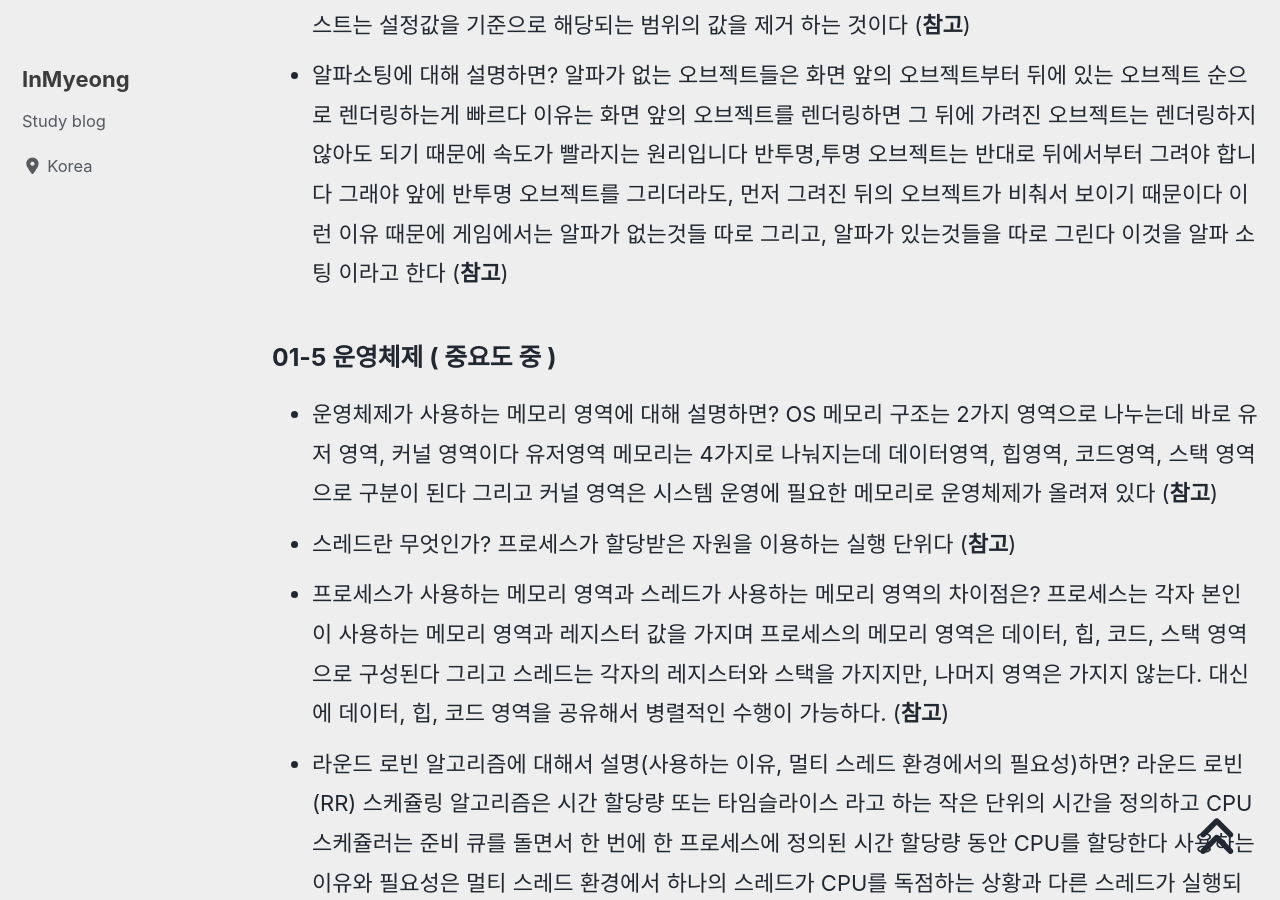
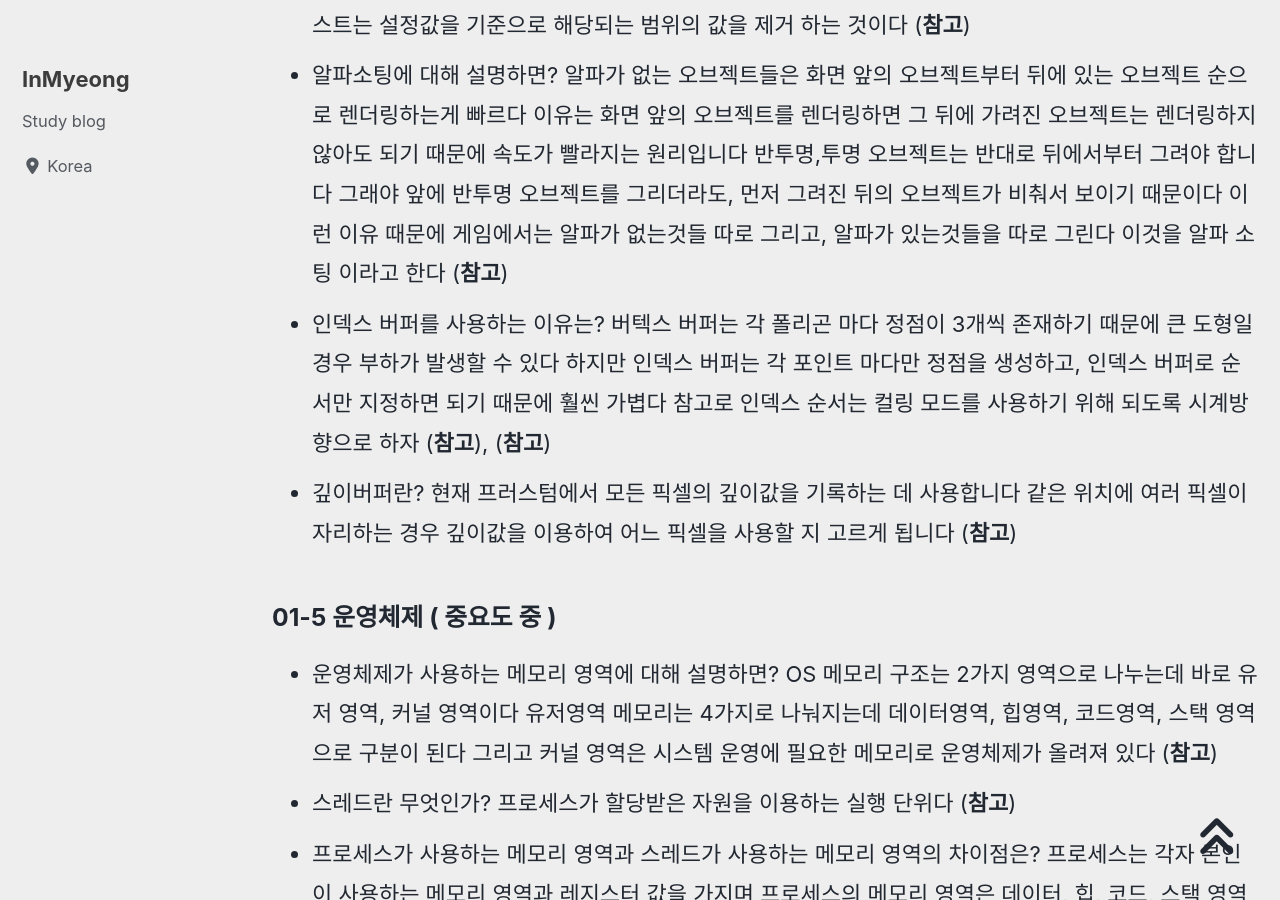
Before and after one commit to devMyeong/devMyeong.github.io, a Jekyll site: the page built from _posts/cs/2022-09-05-블로그-면접준비.md, in a window 1280 px wide and 900 px high, scrolled down 19924 px. Built offline with Jekyll 4.4.1, drawn with Linux system fonts in a browser that asks for light colours; cached includes are drawn as plain includes; nearby versions of some CDN libraries; some web fonts are replaced; comment, search, counter and statistics services are not loaded.

Commit message:
Chore : CS지식 내적 외적 설명 수정

```diff
--- a/_posts/cs/2022-09-05-블로그-면접준비.md
+++ b/_posts/cs/2022-09-05-블로그-면접준비.md
@@ -175,7 +175,7 @@ last_modified_at: 2022-10-30
 - 플로이드 워셜 알고리즘에 대해 설명하면? 모든 지점에서 다른 모든 지점까지의 최단 경로를 모두 구해야 하는 경우에 사용할 수 있는 알고리즘이다 ( 내 블로그 참조 )
 
 ### 01-4 그래픽스 ( 중요도 상 )
-- 벡터의 내적 외적에 대해 설명하면? 내적은 두 벡터의 각 성분끼리의 곱의 합이다 내적은 두 개의 벡터가 있을때 한 벡터의 방향으로 나머지 하나를 projection(투영) 시킨 것과 다른 한 벡터의 크기의 곱이다 외적은 두 벡터의 수직인 벡터를 구하는 방법이다 참고로 투영이란 3차원 입체에서 2차원 평면, 2차원 평면에서 1차원 직선, 직선에서 다른 직선 등으로 주로 차원을 단순화시키며 도형을 변환시키는 것을 의미한다 ([**참고**](http://www.findmean.com/%EC%88%98%ED%95%99/%EB%B2%A1%ED%84%B0/%EB%B2%A1%ED%84%B0%EC%9D%98-%EB%82%B4%EC%A0%81/)), ([**참고**](https://www.youtube.com/watch?v=sOAgJmsHKLE)), ([**참고**](https://math-development-geometry.tistory.com/45)), ([**참고**](http://www.ktword.co.kr/test/view/view.php?m_temp1=4795))
+- 벡터의 내적 외적에 대해 설명하면? 내적은 두 벡터의 각 성분끼리의 곱의 합이다 내적은 두 개의 벡터가 있을때 한 벡터의 방향으로 나머지 하나를 projection(투영) 시킨 것과 다른 한 벡터의 크기의 곱이다 외적은 두 벡터의 수직인 벡터를 구하는 방법이다 참고로 투영이란 3차원 입체에서 2차원 평면, 2차원 평면에서 1차원 직선, 직선에서 다른 직선 등으로 주로 차원을 단순화시키며 도형을 변환시키는 것을 의미한다 ([**참고**](http://www.findmean.com/%EC%88%98%ED%95%99/%EB%B2%A1%ED%84%B0/%EB%B2%A1%ED%84%B0%EC%9D%98-%EB%82%B4%EC%A0%81/)), ([**참고**](https://www.youtube.com/watch?v=sOAgJmsHKLE)), ([**참고**](http://www.findmean.com/%EC%88%98%ED%95%99/%EB%B2%A1%ED%84%B0/%EB%B2%A1%ED%84%B0%EC%9D%98-%EC%99%B8%EC%A0%81/)), ([**참고**](https://www.youtube.com/watch?v=Muu6PLRQXZk)), ([**참고**](http://www.ktword.co.kr/test/view/view.php?m_temp1=4795))
 - 짐벌락에 대해 설명하면? 짐벌락은 같은 방향으로 오브젝트의 두 회전 축이 겹치는 현상을 말한다 쿼터니언은 세개의 축이 동시에 업데이트 되기 때문에 짐벌락을 해결하는 방법이 될 수 있다 ([**참고**](https://chonjay.tistory.com/entry/%EC%98%A4%EC%9D%BC%EB%9F%AC%EA%B0%81-gimbal-lock-%EB%AC%B8%EC%A0%9C%EC%BF%BC%ED%84%B0%EB%8B%88%EC%96%B8%EC%9C%BC%EB%A1%9C-%ED%95%B4%EA%B2%B0-%EA%B0%80%EB%8A%A5))
 - 랜더링 파이프라인에 대해 설명하면? 입력 조립기 - 버텍스 셰이더 - 테셀레이션 - 지오메트리 셰이더 - 레스터라이저 - 픽셀 셰이더 - 출력 병합기 순으로 3차원의 가상 세계를 2차원의 이미지로 생성한다 ([**참고**](https://doobudubu.tistory.com/m/243))
 - AABB, OBB 충돌 판별에 대해 설명하고 코드로 구현하면? ([**참고**](https://kareus.tistory.com/m/15)), ([**참고**](https://justicehui.github.io/other-algorithm/2018/06/23/OBB/))
@@ -188,6 +188,8 @@ last_modified_at: 2022-10-30
 - 더블 버퍼링과 스왑 체인에 대해 설명하면? 프레임 버퍼가 갱신되는 과정에서 스크린에 깜빡거림(Flickering)이 생길 수 있다 이 현상을 방지하기 위해서 전면 버퍼(front buffer)외에 화면 밖(off screen)의 후면 버퍼(back buffer)를 추가적으로 두는데, 이 방식을 이중 버퍼링 이라고 하고 한다 또한 후면 버퍼에 그리기가 완료되면 전면 버퍼와 후면 버퍼를 교환하는데 이때 비디오 컨트롤러는 전면 버퍼 만을 참조해 스크린을 갱신한다 이 방식을 스왑체인 이라고 한다 ([**참고**](https://handhp1.tistory.com/10))
 - 알파블렌딩과 알파테스트의 차이는? 알파블렌드는 블랜딩 설정에 따라 색상이 혼합되는 것이고, 알파테스트는 설정값을 기준으로 해당되는 범위의 값을 제거 하는 것이다 ([**참고**](https://mgun.tistory.com/130))
 - 알파소팅에 대해 설명하면? 알파가 없는 오브젝트들은 화면 앞의 오브젝트부터 뒤에 있는 오브젝트 순으로 렌더링하는게 빠르다 이유는 화면 앞의 오브젝트를 렌더링하면 그 뒤에 가려진 오브젝트는 렌더링하지 않아도 되기 때문에 속도가 빨라지는 원리입니다 반투명,투명 오브젝트는 반대로 뒤에서부터 그려야 합니다 그래야 앞에 반투명 오브젝트를 그리더라도, 먼저 그려진 뒤의 오브젝트가 비춰서 보이기 때문이다 이런 이유 때문에 게임에서는 알파가 없는것들 따로 그리고, 알파가 있는것들을 따로 그린다 이것을 알파 소팅 이라고 한다 ([**참고**](https://m.blog.naver.com/PostView.naver?isHttpsRedirect=true&blogId=agebreak&logNo=60123549628))
+- 인덱스 버퍼를 사용하는 이유는? 버텍스 버퍼는 각 폴리곤 마다 정점이 3개씩 존재하기 때문에 큰 도형일 경우 부하가 발생할 수 있다 하지만 인덱스 버퍼는 각 포인트 마다만 정점을 생성하고, 인덱스 버퍼로 순서만 지정하면 되기 때문에 훨씬 가볍다 참고로 인덱스 순서는 컬링 모드를 사용하기 위해 되도록 시계방향으로 하자 ([**참고**](https://showmiso.tistory.com/142)), ([**참고**](https://carrotclub.tistory.com/16))
+- 깊이버퍼란? 현재 프러스텀에서 모든 픽셀의 깊이값을 기록하는 데 사용합니다 같은 위치에 여러 픽셀이 자리하는 경우 깊이값을 이용하여 어느 픽셀을 사용할 지 고르게 됩니다 ([**참고**](https://blog.nullbus.net/80))
 
 ### 01-5 운영체제 ( 중요도 중 )
 - 운영체제가 사용하는 메모리 영역에 대해 설명하면? OS 메모리 구조는 2가지 영역으로 나누는데 바로 유저 영역, 커널 영역이다 유저영역 메모리는 4가지로 나눠지는데 데이터영역, 힙영역, 코드영역, 스택 영역으로 구분이 된다 그리고 커널 영역은 시스템 운영에 필요한 메모리로 운영체제가 올려져 있다 ([**참고**](https://webstone.tistory.com/96))
```
